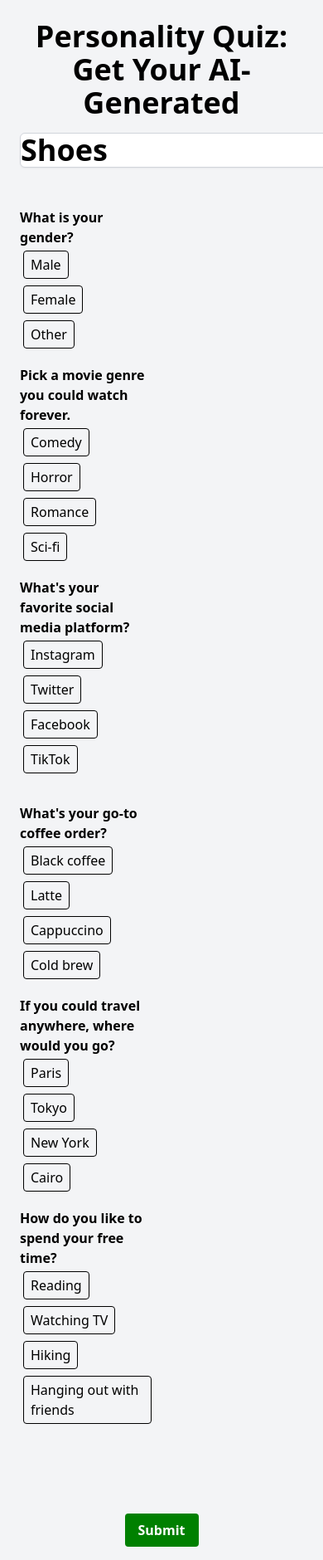
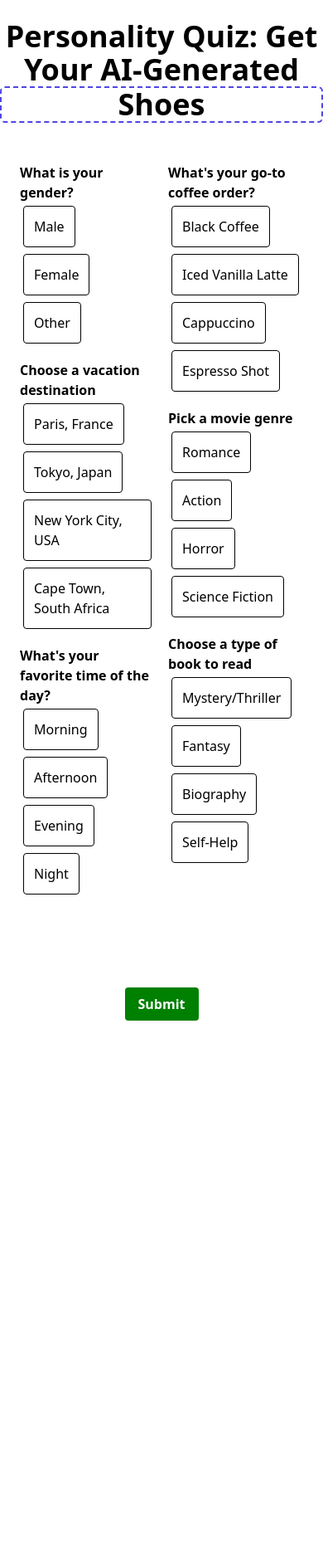
Before and after one commit to kevinjscott/personality-quiz-thing-maker, a Flask app: page / in a window 390 px wide; the page is wider, and only the part inside the window is pictured. Shown: that part at 83% size. After the commit the page ends 1230 px from the top of that part, so only its background shows below. Run offline with Flask 3, Linux system fonts and the light colour scheme.

Commit message:
basically working responsive

```diff
--- a/static/js/quiz_questions.json
+++ b/static/js/quiz_questions.json
@@ -3,46 +3,46 @@
         {
             "question": "What's your go-to coffee order?",
             "options": [
-                "Black coffee",
-                "Latte",
+                "Black Coffee",
+                "Iced Vanilla Latte",
                 "Cappuccino",
-                "Cold brew"
+                "Espresso Shot"
             ]
         },
         {
-            "question": "Pick a movie genre you could watch forever.",
+            "question": "Choose a vacation destination",
             "options": [
-                "Comedy",
-                "Horror",
-                "Romance",
-                "Sci-fi"
+                "Paris, France",
+                "Tokyo, Japan",
+                "New York City, USA",
+                "Cape Town, South Africa"
             ]
         },
         {
-            "question": "If you could travel anywhere, where would you go?",
+            "question": "Pick a movie genre",
             "options": [
-                "Paris",
-                "Tokyo",
-                "New York",
-                "Cairo"
+                "Romance",
+                "Action",
+                "Horror",
+                "Science Fiction"
             ]
         },
         {
-            "question": "What's your favorite social media platform?",
+            "question": "What's your favorite time of the day?",
             "options": [
-                "Instagram",
-                "Twitter",
-                "Facebook",
-                "TikTok"
+                "Morning",
+                "Afternoon",
+                "Evening",
+                "Night"
             ]
         },
         {
-            "question": "How do you like to spend your free time?",
+            "question": "Choose a type of book to read",
             "options": [
-                "Reading",
-                "Watching TV",
-                "Hiking",
-                "Hanging out with friends"
+                "Mystery/Thriller",
+                "Fantasy",
+                "Biography",
+                "Self-Help"
             ]
         }
     ]
--- a/templates/index.html
+++ b/templates/index.html
@@ -7,25 +7,35 @@
     <link href="https://cdn.jsdelivr.net/npm/tailwindcss@2.2.19/dist/tailwind.min.css" rel="stylesheet">
     <style>
 
-        @keyframes spin {
-            0% { transform: rotate(0deg); }
-            100% { transform: rotate(360deg); }
-        }
-        @keyframes revealSentence {
-            from { opacity: 0; }
-            to { opacity: 1; }
-        }
         .loader {
-            border: 5px solid #f3f3f3;
-            border-top: 5px solid #3498db;
+            border: 5px solid #f3f3f3; /* Light grey border */
+            border-top: 5px solid #3498db; /* Blue border */
             border-radius: 50%;
             width: 50px;
             height: 50px;
             animation: spin 2s linear infinite;
         }
+
+        @keyframes spin {
+            0% { transform: rotate(0deg); }
+            100% { transform: rotate(360deg); }
+        }
+
+
+
+        @keyframes revealSentence {
+            from {
+                opacity: 0;
+            }
+            to {
+                opacity: 1;
+            }
+        }
         .sentence {
             display: inline-block;
-            animation: revealSentence 2s ease-in-out;
+        }
+        .quiz-container {
+            display: flex;
         }
         .quiz-column, .result-column {
             flex: 1; /* Set each column to take half the width using flex */
@@ -40,35 +50,58 @@
             background-color: darkblue;
             color: white
         }
+        .submit-button-wrapper {
+            width: 100%; /* Full width */
+            text-align: center; /* Center the button */
+            padding: 20px 0; /* Add some padding above and below the button */
+        }
         #submitButton {
             background-color: green;
             width: auto; /* Adjust width to content */
             margin: 0 auto; /* Keep the button centered */
         }
+        /* Responsive styles for smaller screens */
+        @media (max-width: 768px) {
+            .quiz-container {
+                flex-direction: column;
+            }
+            .submit-button-wrapper {
+                left: 0;
+                width: 100%;
+            }
+            .answer-button {
+                padding: 12px;
+                font-size: 16px;
+            }
+            h1 {
+                font-size: 2rem;
+            }
+        }
+
+
+
     </style>
 </head>
-<body class="bg-gray-100">
-    <div class="flex flex-col min-h-screen justify-between">
-        <header class="text-center p-6">
-            <h1 class="text-4xl font-bold sm:text-2xl">Personality Quiz: Get Your AI-Generated</h1>
-            <input type="text" id="itemType" name="itemType" value="" class="mt-4 text-4xl font-bold bg-white border border-gray-300 rounded-md shadow-sm focus:outline-none focus:ring-indigo-500 focus:border-indigo-500 w-auto sm:text-2xl sm:w-full">
-        </header>
-
-        <main class="flex flex-col sm:flex-row flex-grow">
-            <div id="quiz" class="flex-grow p-4">
+<body>
+    <div class="flex flex-col min-h-screen">
+        <h1 class="text-center text-4xl font-bold my-6">
+            Personality Quiz: Get Your AI-Generated
+            <input type="text" id="itemType" name="itemType" value="" class="text-4xl font-bold bg-white border border-gray-300 rounded-md shadow-sm focus:outline-none focus:ring-indigo-500 focus:border-indigo-500 w-full text-center" style="border: 2px dashed #4F46E5; cursor: text;">
+        </h1>
+        <div class="quiz-container">
+            <div id="quiz" class="quiz-column p-4 flex">
                 <!-- Questions will be rendered here -->
             </div>
-            <div id="result" class="flex-grow p-4">
+            <div id="result" class="result-column p-4">
                 <div id="summary" class="text-lg"></div>
                 <img id="resultImage" class="mt-4" />
             </div>
-        </main>
-
-        <footer class="p-4">
-            <div class="w-full text-center">
-                <button id="submitButton" class="bg-green-500 hover:bg-green-700 text-white font-bold py-2 px-4 rounded focus:outline-none focus:shadow-outline">Submit</button>
-            </div>
-        </footer>
+        </div>
+        <div class="submit-button-wrapper">
+            <button id="submitButton" class="bg-green-500 hover:bg-green-700 text-white font-bold py-2 px-4 rounded">
+                Submit
+            </button>
+        </div>
     </div>
     <script>
         document.addEventListener('DOMContentLoaded', function() {
```
